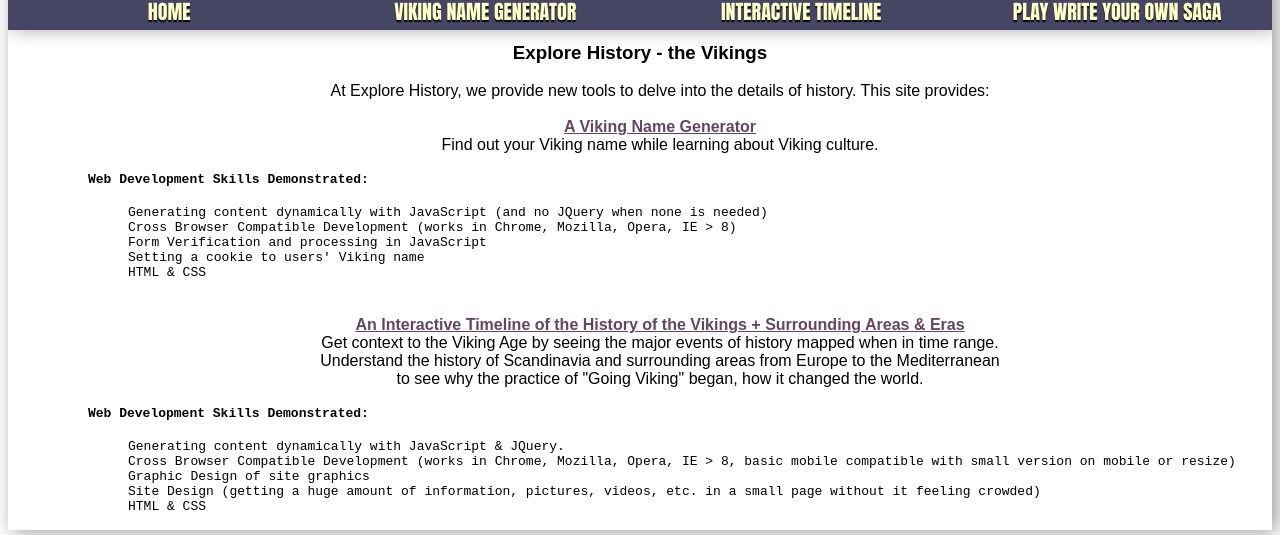
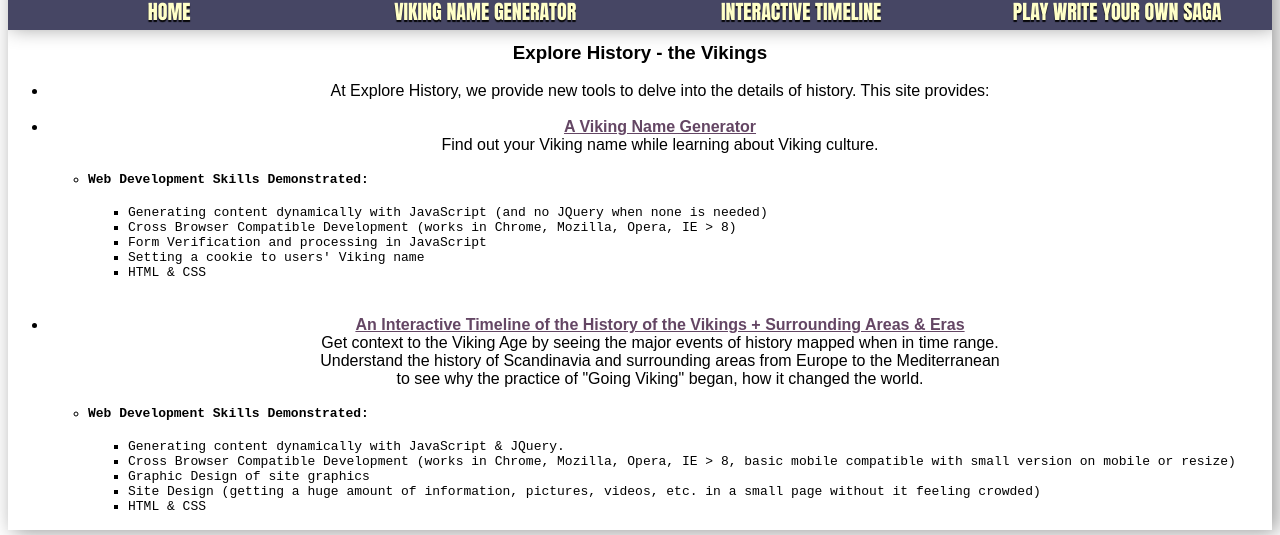
Before and after one commit to kaia-c/vikings, a plain HTML site: page index.html in a window 1280 px wide. Shown: the part 959-1494 px from the top of the page. Drawn offline with Linux system fonts and the light colour scheme.

Commit message:
Update timelineMap.css

```diff
--- a/timelineMap.css
+++ b/timelineMap.css
@@ -1,8 +1,8 @@
 	body, html {
 		font-family: sans-serif;
 		background-color: #FFFFFF;
-    }
-	ul {
+    	}
+	content:ul, content:ul:ul, content:ul:ul:ul{
 		list-style-type: none;
 		list-style: none;
 	}
```
